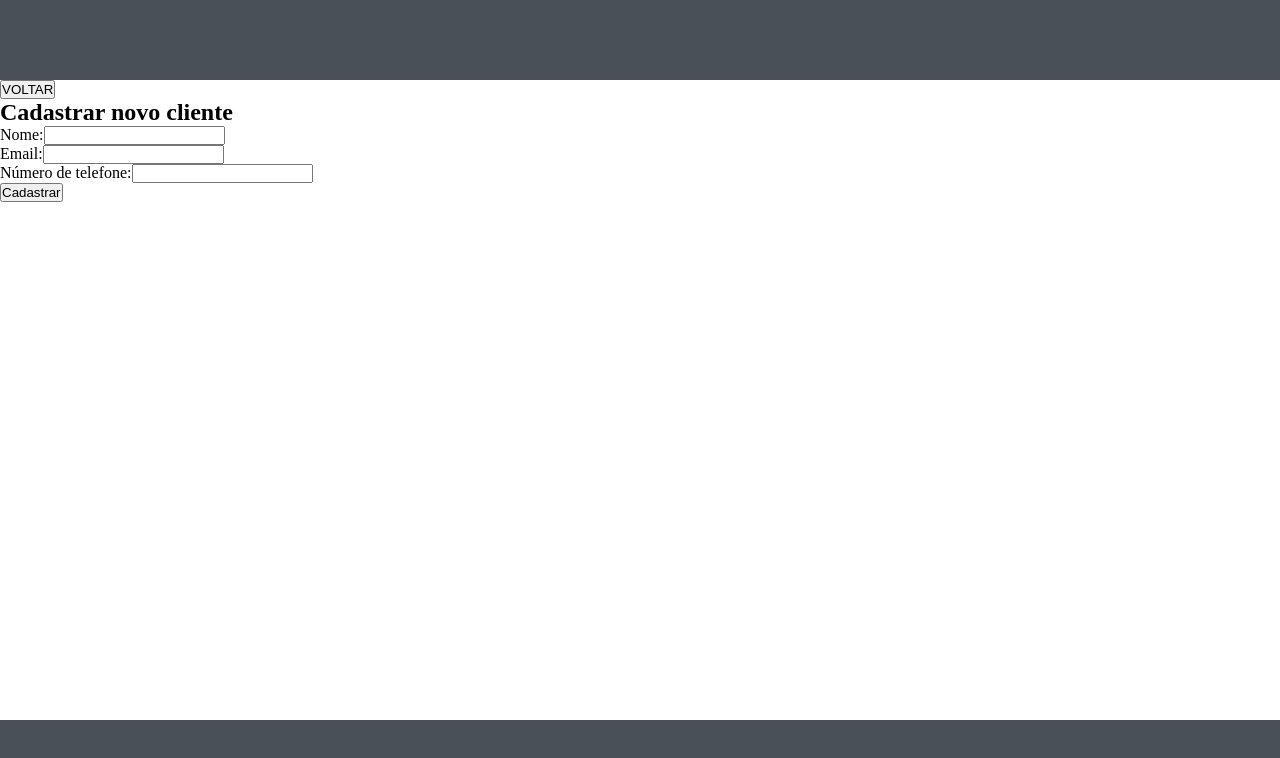
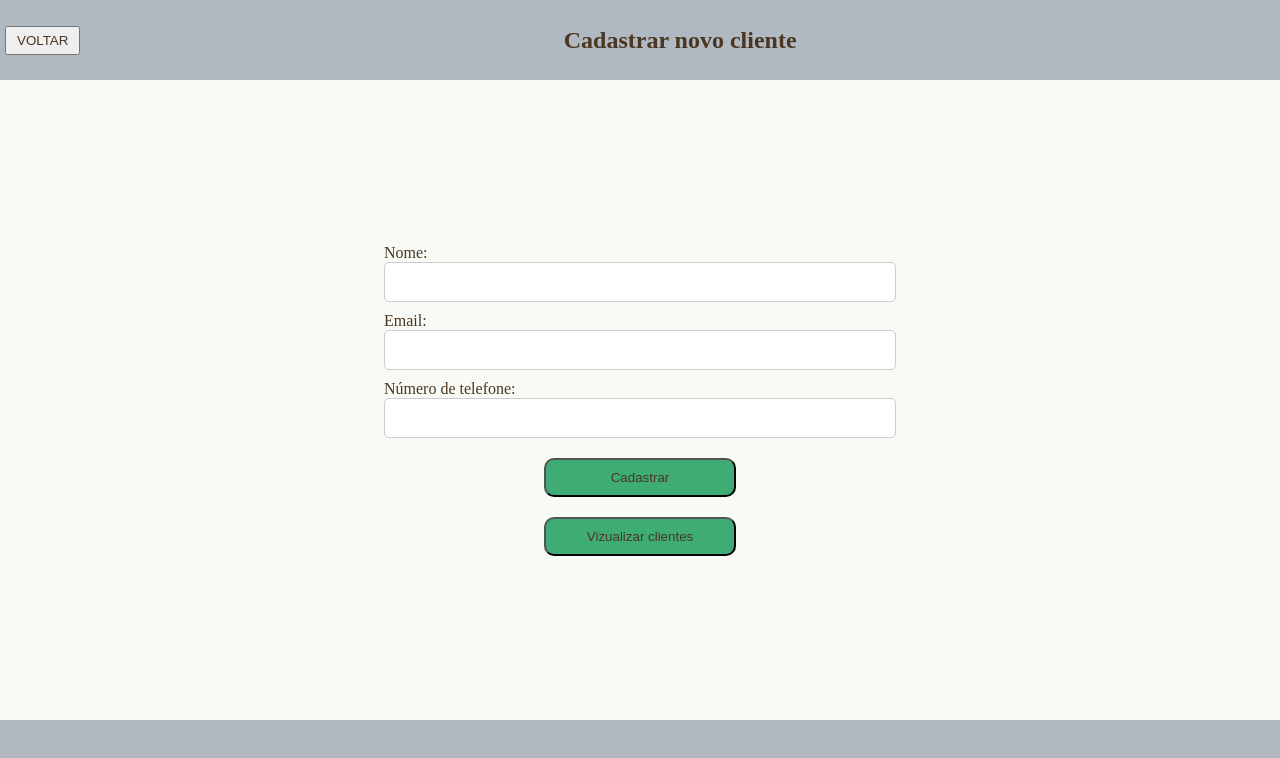
Before and after one commit to ieeeza/Zoppy-fullstack-jr-test, an Angular app in the folder frontend/zoppy-test/: page /clientes/cadastrar in a window 1280 px wide. Shown: the top 758 px of the page. Built offline with nearby package versions, Linux system fonts and the light colour scheme; no server answers.

Commit message:
new pages

```diff
--- a/frontend/zoppy-test/src/app/components/clientes-page/clientes-page.css
+++ b/frontend/zoppy-test/src/app/components/clientes-page/clientes-page.css
@@ -9,7 +9,12 @@
   align-items: center;
   background-color: var(--cor-fundo-side-bar);
   height: 10vh;
-  padding: 0 10px 0 10px;
+}
+
+.header button {
+  margin-left: 5px;
+  padding: 5px 10px 5px 10px;
+  cursor: pointer;
 }
 
 .header h2 {
@@ -25,4 +30,55 @@
 
 .main {
   height: 80vh;
+  display: flex;
+  justify-content: center;
+  align-items: center;
+  flex-direction: column;
+  background-color: var(--cor-fundo-main);
+  gap: 20px;
 }
+
+.container-form {
+  display: flex;
+  justify-content: center;
+  align-items: center;
+  flex-direction: column;
+  width: 40vw;
+  gap: 10px;
+}
+
+.container-form div {
+  display: flex;
+  flex-direction: column;
+  justify-content: center;
+  width: 40vw;
+}
+
+.container-form div input {
+  padding: 10px;
+  border: 1px solid #ccc;
+  border-radius: 5px;
+  font-size: 16px;
+  box-sizing: border-box;
+  width: 100%;
+}
+
+.container-form div input:focus {
+  border-color: #3498db;
+  box-shadow: 0 0 0 3px rgba(52, 152, 219, 0.2);
+  outline: none;
+}
+
+.main button {
+  width: 15vw;
+  padding: 10px;
+  background-color: var(--cor-padrao-botao);
+  border-radius: 10px;
+  outline: none;
+  box-shadow: none;
+  cursor: pointer;
+}
+
+.main button:hover {
+  background-color: var(--cor-padrao-botao-hover);
+}
--- a/frontend/zoppy-test/src/app/components/clientes-page/clientes-page.html
+++ b/frontend/zoppy-test/src/app/components/clientes-page/clientes-page.html
@@ -1,11 +1,10 @@
 <div class="body">
-  <header class="header"></header>
+  <header class="header">
+    <button type="button" title="voltar" routerLink="/">VOLTAR</button>
+    <h2>Cadastrar novo cliente</h2>
+  </header>
   <div class="main">
-    <div>
-      <button type="button" title="voltar" routerLink="/">VOLTAR</button>
-      <h2>Cadastrar novo cliente</h2>
-    </div>
-    <form class="form">
+    <div class="container-form">
       <div>
         <label for="nome">Nome:</label>
         <input
@@ -35,11 +34,14 @@
           name="numero"
         />
       </div>
+    </div>
 
-      <button type="submit" *ngIf="!isEditMode" (click)="CadastrarCliente()">
-        Cadastrar
-      </button>
-    </form>
+    <button type="button" (click)="CadastrarCliente()">
+      Cadastrar
+    </button>
+    <button type="button" routerLink="/clientes/vizualizar">
+      Vizualizar clientes
+    </button>
   </div>
   <footer class="footer"></footer>
 </div>
--- a/frontend/zoppy-test/src/app/components/clientes-page/clientes-page.ts
+++ b/frontend/zoppy-test/src/app/components/clientes-page/clientes-page.ts
@@ -1,4 +1,4 @@
-import { Component, OnInit } from "@angular/core";
+import { Component } from "@angular/core";
 import { HttpClient } from "@angular/common/http";
 import { CommonModule } from "@angular/common";
 import { FormsModule } from "@angular/forms";
@@ -18,7 +18,7 @@ interface Cliente {
   templateUrl: "./clientes-page.html",
   styleUrls: ["./clientes-page.css"],
 })
-export class ClientesPage implements OnInit {
+export class ClientesPage {
   constructor(private readonly http: HttpClient) {}
 
   listaDeClientes: Cliente[] = [];
@@ -26,34 +26,12 @@ export class ClientesPage implements OnInit {
   emailCliente: string = "";
   nomeCliente: string = "";
   numeroCliente: string = "";
-  isEditMode: boolean = false;
 
-  ngOnInit(): void {
-    this.BuscarClientes();
-  }
-
-  BuscarClientes() {
-    this.http.get<Cliente[]>("http://localhost:3000/clientes").subscribe({
-      next: (data) => {
-        this.listaDeClientes = data;
-      },
-      error: (err) => console.error("Erro ao carregar clientes:", err),
-    });
-  }
-
-  AtualizarCliente(id: string) {
-    this.http.get<Cliente>(`http://localhost:3000/clientes/${id}`).subscribe({
-      next: (response) => {
-        this.idClienteParaAtualizar = response.id;
-        this.nomeCliente = response.nome;
-        this.emailCliente = response.email;
-        this.numeroCliente = response.numero;
-        this.isEditMode = true;
-      },
-      error: (error) => {
-        alert(`Erro ao buscar o cliente para edição: ${error}`);
-      },
-    });
+  LimparFormulario() {
+    this.idClienteParaAtualizar = null;
+    this.nomeCliente = "";
+    this.emailCliente = "";
+    this.numeroCliente = "";
   }
 
   CadastrarCliente() {
@@ -67,7 +45,6 @@ export class ClientesPage implements OnInit {
       next: (response) => {
         alert("Cliente cadastrado com sucesso!");
         this.LimparFormulario();
-        this.BuscarClientes();
       },
       error: (error) => {
         console.error("Erro ao cadastrar cliente:", error);
@@ -75,60 +52,4 @@ export class ClientesPage implements OnInit {
       },
     });
   }
-
-  SalvarAtualizacaoCliente() {
-    if (!this.idClienteParaAtualizar) {
-      alert("Nenhum cliente selecionado para atualização.");
-      return;
-    }
-
-    const clienteAtualizado = {
-      id: this.idClienteParaAtualizar,
-      nome: this.nomeCliente,
-      email: this.emailCliente,
-      numero: this.numeroCliente,
-    };
-
-    this.http
-      .post(
-        `http://localhost:3000/clientes/${this.idClienteParaAtualizar}`,
-        clienteAtualizado,
-      )
-      .subscribe({
-        next: (response) => {
-          alert("Cliente atualizado com sucesso!");
-          this.LimparFormulario();
-          this.BuscarClientes();
-        },
-        error: (error) => {
-          console.error("Erro ao atualizar cliente:", error);
-          alert("Erro ao atualizar cliente.");
-        },
-      });
-  }
-
-  LimparFormulario() {
-    this.idClienteParaAtualizar = null;
-    this.nomeCliente = "";
-    this.emailCliente = "";
-    this.numeroCliente = "";
-    this.isEditMode = false;
-  }
-
-  DeletarCliente(id: string) {
-    if (confirm(`Tem certeza que deseja excluir o cliente ${id}?`)) {
-      this.http
-        .post(`http://localhost:3000/clientes/deletar/${id}`, {})
-        .subscribe({
-          next: (response) => {
-            alert("Cliente excluído com sucesso!");
-            this.BuscarClientes();
-            this.LimparFormulario();
-          },
-          error: (error) => {
-            alert(`Erro ao excluir o cliente: ${error}`);
-          },
-        });
-    }
-  }
 }
--- a/frontend/zoppy-test/src/app/components/landing-page/landing-page.css
+++ b/frontend/zoppy-test/src/app/components/landing-page/landing-page.css
@@ -19,49 +19,44 @@
   height: 80vh;
   display: flex;
   align-items: center;
-}
-
-.image-container {
-  width: 50%;
-  height: 100%;
+  justify-content: flex-end;
+  background-image: url('../../../../public/backgorund-landing.png');
   background-size: cover;
   background-position: center;
-  opacity: 1;
-  transition: opacity 0.5s ease-in-out;
-  background-image: linear-gradient(to right, rgba(248, 249, 250, 1) 0%, rgba(248, 249, 250, 0) 100%), url('../../../../public/backgorund-landing.png');
   background-repeat: no-repeat;
 }
-
 .content-wrapper {
-  width: 50%;
-  height: 100%;
+  width: 50vw;
+  height: 80vh;
   display: flex;
   flex-direction: column;
   justify-content: center;
   align-items: center;
   gap: 25px;
+  box-sizing: border-box;
 }
 
 .title p {
   font-size: 10em;
   margin: 0;
+  text-align: right;
+  white-space: nowrap;
 }
 
 .container-buttons {
   display: flex;
+  flex-direction: column;
+  gap: 20px;
   justify-content: center;
-  align-items: center;
-  gap: 5%;
-  width: 100%;
+  align-items: flex-end;
 }
 
 .container-buttons>div {
   display: flex;
-  justify-content: center;
-  align-items: center;
   flex-direction: column;
   gap: 5px;
-  width: auto;
+  justify-content: center;
+  align-items: flex-end;
 }
 
 .container-buttons div button {
--- a/frontend/zoppy-test/src/app/components/landing-page/landing-page.html
+++ b/frontend/zoppy-test/src/app/components/landing-page/landing-page.html
@@ -1,7 +1,6 @@
 <div class="body">
   <div class="header"></div>
   <div class="main">
-    <div class="image-container"></div>
     <div class="content-wrapper">
       <div class="title">
         <p>Bem vindo!</p>
--- a/frontend/zoppy-test/src/app/components/vizualizar-clientes-page/vizualizar-clientes-page.css
+++ b/frontend/zoppy-test/src/app/components/vizualizar-clientes-page/vizualizar-clientes-page.css
@@ -0,0 +1,53 @@
+.body {
+  width: 100vw;
+  height: 100vh;
+}
+
+.header {
+  display: flex;
+  justify-content: space-between;
+  align-items: center;
+  background-color: var(--cor-fundo-side-bar);
+  height: 10vh;
+}
+
+.header button {
+  margin-left: 5px;
+  padding: 5px 10px 5px 10px;
+  cursor: pointer;
+}
+
+.header h2 {
+  color: var(--cor-padrao-texto);
+  text-align: center;
+  flex-grow: 1;
+}
+
+.footer {
+  height: 10vh;
+  background-color: var(--cor-fundo-side-bar);
+}
+
+.main {
+  height: 80vh;
+  display: flex;
+  justify-content: center;
+  align-items: center;
+  flex-direction: column;
+  background-color: var(--cor-fundo-main);
+  gap: 20px;
+}
+
+.main button {
+  width: 15vw;
+  padding: 10px;
+  background-color: var(--cor-padrao-botao);
+  border-radius: 10px;
+  outline: none;
+  box-shadow: none;
+  cursor: pointer;
+}
+
+.main button:hover {
+  background-color: var(--cor-padrao-botao-hover);
+}
--- a/frontend/zoppy-test/src/app/components/vizualizar-clientes-page/vizualizar-clientes-page.html
+++ b/frontend/zoppy-test/src/app/components/vizualizar-clientes-page/vizualizar-clientes-page.html
@@ -1,22 +1,21 @@
-<!-- <div>
-  <h2>Lista de Clientes</h2>
-  <ul>
-    <li *ngFor="let cliente of listaDeClientes">
-      <p>{{ cliente.nome }} ({{ cliente.email }})</p>
-      <button
-        type="button"
-        title="editarCliente"
-        (click)="AtualizarCliente(cliente.id)" >
-        Editar
-      </button>
-      <button
-        type="button"
-        title="deletarCliente"
-        (click)="DeletarCliente(cliente.id)"
-      >
-        Deletar
-      </button>
-    </li>
-  </ul>
-  <p *ngIf="listaDeClientes.length === 0">Nenhum cliente cadastrado.</p>
-</div> -->
+<div class="body">
+  <header class="header">
+    <button type="button" title="voltar" routerLink="/">VOLTAR</button>
+    <h2>Clientes cadastrados</h2>
+  </header>
+  <div class="main">
+    <div class="container-list-clientes">
+      <div *ngFor="let cliente of listaDeClientes">
+        <p>{{ cliente.nome }}</p>
+        <p>{{ cliente.email }}</p>
+        <p>{{ cliente.numero }}</p>
+        <button type="button" title="editarCliente">Editar</button>
+        <button type="button" title="excluirCliente">Excluir</button>
+      </div>
+    </div>
+    <button type="button" routerLink="/clientes/cadastrar">
+      Cadastrar cliente
+    </button>
+  </div>
+  <footer class="footer"></footer>
+</div>
--- /dev/null
+++ b/frontend/zoppy-test/src/app/service/clientesService/clientes-service.ts
@@ -0,0 +1,35 @@
+import { HttpClient } from '@angular/common/http';
+import { Injectable } from '@angular/core';
+import { Observable } from 'rxjs';
+
+interface Cliente {
+  id: string;
+  nome: string;
+  email: string;
+  numero: string;
+}
+
+@Injectable({
+  providedIn: "root",
+})
+export class ClientesService {
+  private readonly apiUrlClientes: string = "http://localhost:3000/clientes";
+
+  constructor(private readonly http: HttpClient) {}
+
+  cadastrarCliente(cliente: Cliente): Observable<Cliente> {
+    return this.http.post<Cliente>(this.apiUrlClientes, cliente);
+  }
+
+  getClientes(): Observable<Cliente[]> {
+    return this.http.get<Cliente[]>(this.apiUrlClientes);
+  }
+
+  atualizarCliente(id: number, cliente: Cliente): Observable<Cliente> {
+    return this.http.put<Cliente>(`${this.apiUrlClientes}/${id}`, cliente);
+  }
+
+  deletarCliente(id: number): Observable<void> {
+    return this.http.delete<void>(`${this.apiUrlClientes}/${id}`);
+  }
+}
--- a/frontend/zoppy-test/src/styles.css
+++ b/frontend/zoppy-test/src/styles.css
@@ -1,13 +1,14 @@
 :root {
-  --cor-fundo-main: #f8f9fa;
-  --cor-fundo-side-bar: #495057;
-  --cor-padrao-texto: #212529;
-  --cor-padrao-botao: #20c997;
-  --cor-padrao-botao-hover: #18a77b;
+  --cor-fundo-main: #F7FAF5;
+  --cor-fundo-side-bar: #b0b9c2;
+  --cor-padrao-texto: #4B3621;
+  --cor-padrao-botao: #3fac75;
+  --cor-padrao-botao-hover: #7bf0b9;
   --cor-bordar-bottom-header: #3498db;
 }
 
 * {
   padding: 0px;
   margin: 0px;
+  color: var(--cor-padrao-texto);
 }
```
Also changed, not shown: frontend/zoppy-test/src/app/components/vizualizar-clientes-page/vizualizar-clientes-page.ts (+37 -6 lines), 1 other file (tests, documents, lock files or other folders).
